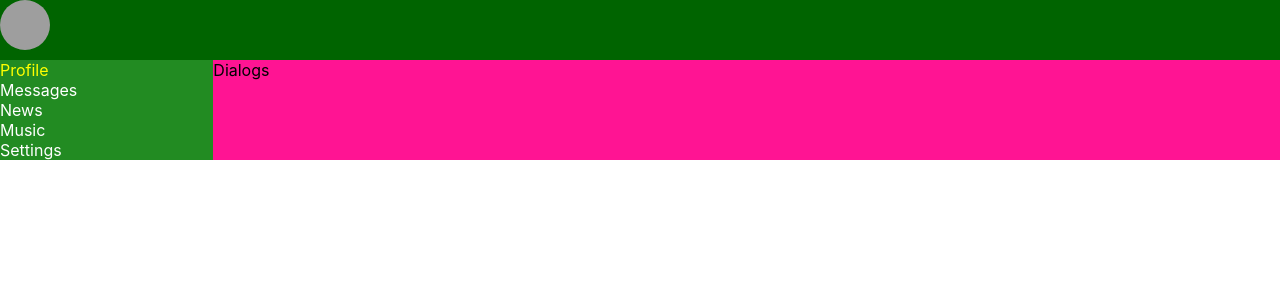
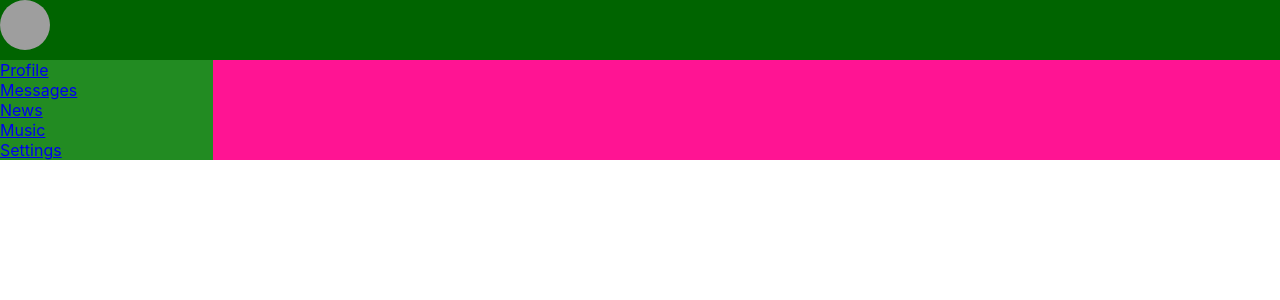
Before and after one commit to boevoivertolet/samurai-way-main, a React (Create React App) app: page / in a window 1280 px wide. Shown: the top 300 px of the page. Built offline with nearby package versions, Linux system fonts and the light colour scheme; grey boxes are pictures that could not be loaded.

Commit message:
create Browser router. add react-router-dom

```diff
--- a/package.json
+++ b/package.json
@@ -16,7 +16,8 @@
     "react": "17.0.2",
     "react-dom": "17.0.2",
     "react-redux": "7.2.6",
-    "react-router-dom": "5.3.0",
+    "react-router-app": "^0.1.6",
+    "react-router-dom": "^5.3.0",
     "react-scripts": "5.0.0",
     "react-test-renderer": "17.0.2",
     "redux": "4.1.2",
--- a/src/App.tsx
+++ b/src/App.tsx
@@ -4,20 +4,31 @@
 import Navbar from './components/Navbar/Navbar';
 import Profile from './components/Profile/Profile';
 import {Dialogs} from "./components/Dialogs/Dialogs";
+import {BrowserRouter, Route} from "react-router-dom";
+import {News} from "./components/News/News";
+import {Music} from "./components/Music/Music";
+import {Settings} from "./components/Settings/Settings";
+
 
 
 const App = () => {
     return (
-        <div className='app-wrapper'>
-            <Header/>
-            <Navbar/>
+        <BrowserRouter>
+            <div className='app-wrapper'>
+                <Header/>
+                <Navbar/>
 
-            <div className='app-wrapper-content'>
-                <Dialogs/>
+                <div className='app-wrapper-content'>
+                    <Route path='/dialogs' component={Dialogs}/>
+                    <Route path='/profile' component={Profile}/>
+                    <Route path='/news' component={News}/>
+                    <Route path='/music' component={Music}/>
+                    <Route path='/settings' component={Settings}/>
+                </div>
+
             </div>
-            {/*<Profile/>*/}
-
-        </div>);
+        </BrowserRouter>
+    );
 }
 
 export default App;
--- /dev/null
+++ b/src/components/Music/Dialogs.module.css
@@ -0,0 +1,12 @@
+.header {
+    grid-area: h;
+    background-color: darkgreen;
+
+}
+
+
+.header img {
+    width: 50px;
+    height: 50px;
+    border-radius: 50%;
+}
--- /dev/null
+++ b/src/components/Music/Music.tsx
@@ -0,0 +1,12 @@
+import React from "react";
+import c from './Dialogs.module.css'
+
+
+export const Music = () => {
+    return (
+        <div className={c.content}>
+            Music
+        </div>
+    )
+
+}
--- a/src/components/Navbar/Navbar.tsx
+++ b/src/components/Navbar/Navbar.tsx
@@ -6,19 +6,19 @@
 const Navbar = () => {
     return <nav className={c.nav}>
         <div className={`${c.item} ${c.active}`}>
-            <a>Profile</a>
+            <a href='/profile'>Profile</a>
         </div>
         <div className={c.item}>
-            <a>Messages</a>
+            <a href='/dialogs'>Messages</a>
         </div>
         <div className={c.item} >
-            <a>News</a>
+            <a href='/news' >News</a>
         </div>
         <div className={c.item}>
-            <a>Music</a>
+            <a href='/music'>Music</a>
         </div>
         <div className={c.item}>
-            <a>Settings</a>
+            <a href='/settings'>Settings</a>
         </div>
     </nav>
 }
--- /dev/null
+++ b/src/components/News/Dialogs.module.css
@@ -0,0 +1,12 @@
+.header {
+    grid-area: h;
+    background-color: darkgreen;
+
+}
+
+
+.header img {
+    width: 50px;
+    height: 50px;
+    border-radius: 50%;
+}
--- /dev/null
+++ b/src/components/News/News.tsx
@@ -0,0 +1,12 @@
+import React from "react";
+import c from './Dialogs.module.css'
+
+
+export const News = () => {
+    return (
+        <div className={c.content}>
+            News
+        </div>
+    )
+
+}
--- /dev/null
+++ b/src/components/Settings/Dialogs.module.css
@@ -0,0 +1,12 @@
+.header {
+    grid-area: h;
+    background-color: darkgreen;
+
+}
+
+
+.header img {
+    width: 50px;
+    height: 50px;
+    border-radius: 50%;
+}
--- /dev/null
+++ b/src/components/Settings/Settings.tsx
@@ -0,0 +1,12 @@
+import React from "react";
+import c from './Dialogs.module.css'
+
+
+export const Settings = () => {
+    return (
+        <div className={c.content}>
+            Setting
+        </div>
+    )
+
+}
```
Also changed, not shown: 1 other file (tests, documents, lock files or other folders).
